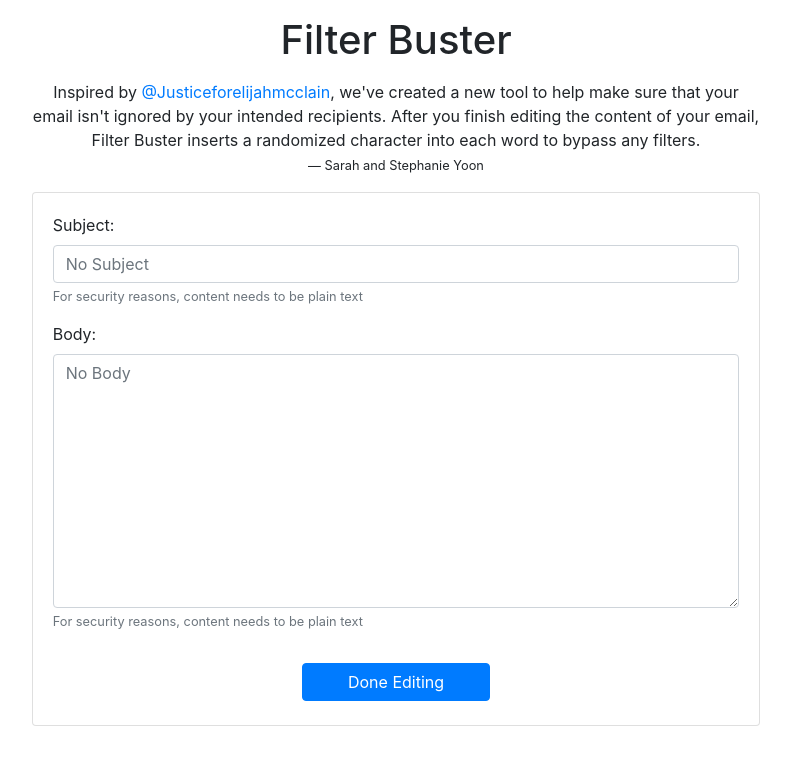
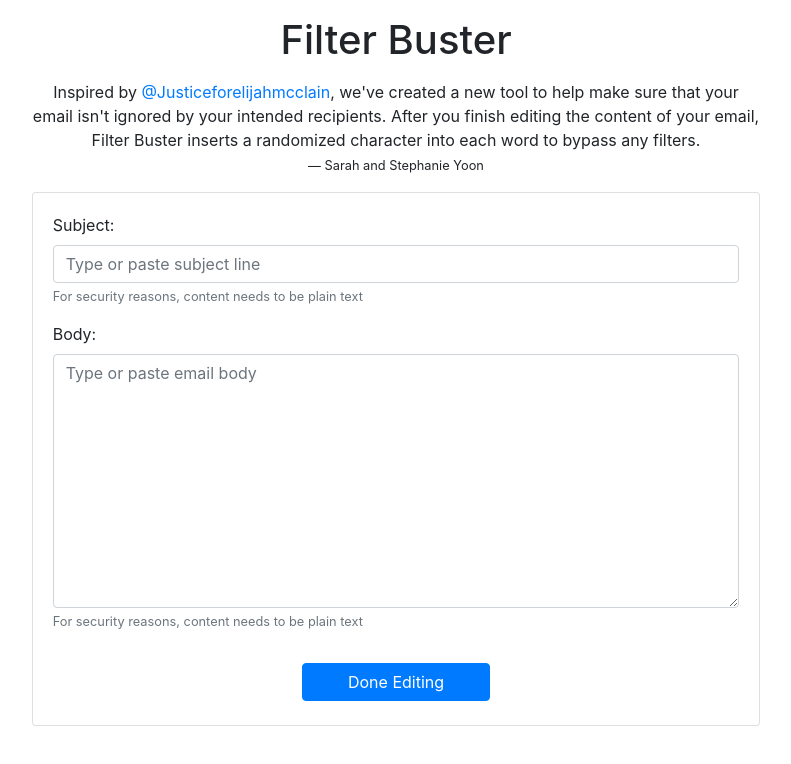
Before and after one commit to st234pa/filter-killer, a React (Create React App) app in the folder app/: page / in a window 1280 px wide. Shown: the top 764 px of the page, without its empty margins (244-1035 px from the left). Built offline with nearby package versions, Linux system fonts and the light colour scheme.

Commit message:
update placeholder text for inputs

```diff
--- a/app/src/components/EmailEdit.tsx
+++ b/app/src/components/EmailEdit.tsx
@@ -48,7 +48,7 @@ function EmailEdit(props: EmailEditProps) {
         <Col>
           {Content({
             label: 'Subject:',
-            placeholder: 'No Subject',
+            placeholder: 'Type or paste subject line',
             action: props.setSubject,
             value: props.subject,
             helperText: 'For security reasons, content needs to be plain text',
@@ -61,7 +61,7 @@ function EmailEdit(props: EmailEditProps) {
         <Col>
           {Content({
             label: 'Body:',
-            placeholder: 'No Body',
+            placeholder: 'Type or paste email body',
             action: props.setBody,
             value: props.body,
             helperText: 'For security reasons, content needs to be plain text',
```
